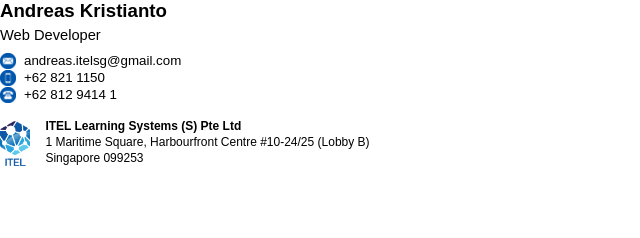
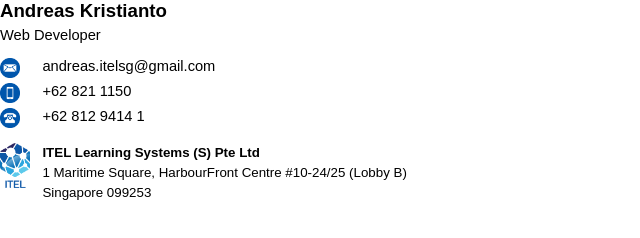
Before and after one commit to AndreasKrist/EMAIL-SIGNATURE-TEMPLATE, a plain HTML site: page index.html in a window 1280 px wide. Shown: the whole page, without its empty margins (0-640 px from the left). Drawn offline with Linux system fonts and the light colour scheme.

Commit message:
Update index.html

```diff
--- a/index.html
+++ b/index.html
@@ -4,53 +4,48 @@
     <meta charset="UTF-8">
 </head>
 <body style="margin: 0; padding: 0; font-family: Arial, sans-serif;">
-    <table cellpadding="0" cellspacing="0" border="0" style="font-family: Arial, sans-serif; font-size: 11pt; color: #000000; max-width: 500px;">
+    <table cellpadding="0" cellspacing="0" border="0" style="font-family: Arial, sans-serif; font-size: 11pt; color: #000000;">
+        <!-- Name and Title -->
         <tr>
-            <td style="padding-bottom: 15px;">
+            <td colspan="2" style="padding-bottom: 15px;">
                 <div style="margin-bottom: 5px;">
                     <strong style="font-size: 14pt;">Andreas Kristianto</strong>
                 </div>
-                <div style="margin-bottom: 10px; font-size: 11pt;">
+                <div style="font-size: 11pt;">
                     Web Developer
-                </div>
-                <div style="font-size: 10pt; line-height: 1.2;">
-                    <table cellpadding="0" cellspacing="0" border="0">
-                        <tr>
-                            <td style="padding-right: 8px; vertical-align: middle; padding-bottom: 1px;">
-                                <img src="1.png" alt="Email" width="16" height="16" style="display: block; border: 0;">
-                            </td>
-                            <td style="vertical-align: middle; padding-bottom: 1px;">andreas.itelsg@gmail.com</td>
-                        </tr>
-                        <tr>
-                            <td style="padding-right: 8px; vertical-align: middle; padding-bottom: 1px;">
-                                <img src="2.png" alt="Phone" width="16" height="16" style="display: block; border: 0;">
-                            </td>
-                            <td style="vertical-align: middle; padding-bottom: 1px;">+62 821 1150</td>
-                        </tr>
-                        <tr>
-                            <td style="padding-right: 8px; vertical-align: middle;">
-                                <img src="3.png" alt="WhatsApp" width="16" height="16" style="display: block; border: 0;">
-                            </td>
-                            <td style="vertical-align: middle;">+62 812 9414 1</td>
-                        </tr>
-                    </table>
                 </div>
             </td>
         </tr>
+
+        <!-- Contact Information -->
         <tr>
-            <td>
-                <table cellpadding="0" cellspacing="0" border="0">
-                    <tr>
-                        <td style="padding-right: 15px; vertical-align: top; padding-left: 0;">
-                            <img src="itel.png" alt="ITEL" height="45" style="display: block; border: 0; margin: 0; margin-top: 3px;">
-                        </td>
-                        <td style="vertical-align: top; font-size: 9pt; line-height: 1.35;">
-                            <div><strong>ITEL Learning Systems (S) Pte Ltd</strong></div>
-                            <div>1 Maritime Square, Harbourfront Centre #10-24/25 (Lobby B)</div>
-                            <div>Singapore 099253</div>
-                        </td>
-                    </tr>
-                </table>
+            <td style="padding-right: 12px; vertical-align: top; padding-bottom: 5px;">
+                <img src="1.png" alt="Email" width="20" height="20" style="display: block; border: 0;">
+            </td>
+            <td style="vertical-align: top; padding-bottom: 5px; font-size: 11pt;">andreas.itelsg@gmail.com</td>
+        </tr>
+        <tr>
+            <td style="padding-right: 12px; vertical-align: top; padding-bottom: 5px;">
+                <img src="2.png" alt="Phone" width="20" height="20" style="display: block; border: 0;">
+            </td>
+            <td style="vertical-align: top; padding-bottom: 5px; font-size: 11pt;">+62 821 1150</td>
+        </tr>
+        <tr>
+            <td style="padding-right: 12px; vertical-align: top; padding-bottom: 15px;">
+                <img src="3.png" alt="WhatsApp" width="20" height="20" style="display: block; border: 0;">
+            </td>
+            <td style="vertical-align: top; padding-bottom: 15px; font-size: 11pt;">+62 812 9414 1</td>
+        </tr>
+
+        <!-- Company Information -->
+        <tr>
+            <td style="padding-right: 12px; vertical-align: top;">
+                <img src="itel.png" alt="ITEL" height="45" style="display: block; border: 0;">
+            </td>
+            <td style="vertical-align: top; font-size: 10pt; line-height: 1.5;">
+                <div><strong>ITEL Learning Systems (S) Pte Ltd</strong></div>
+                <div>1 Maritime Square, HarbourFront Centre #10-24/25 (Lobby B)</div>
+                <div>Singapore 099253</div>
             </td>
         </tr>
     </table>
```
